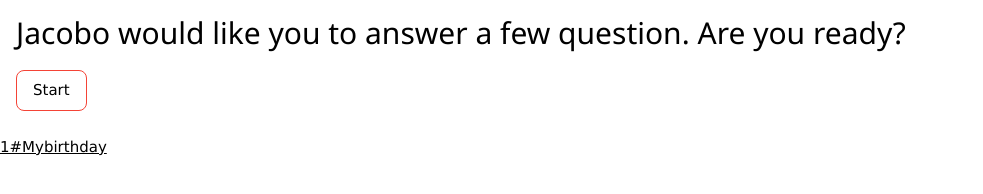
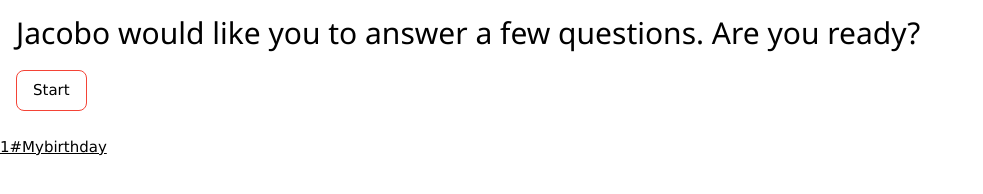
Before and after one commit to jxah/birthday-page, a plain HTML site: page birthday-game.html in a window 1280 px wide. Shown: the whole page, without its empty margins (0-983 px from the left). Drawn offline with nearby package versions, Linux system fonts and the light colour scheme.

Commit message:
Update birthday-game.html

```diff
--- a/birthday-game.html
+++ b/birthday-game.html
@@ -14,7 +14,7 @@
 
         <div class="w3-container">
         <!-- Write the questions inside the h2 tag -->
-        <h2 id="pregunta">Jacobo would like you to answer a few question. Are you ready?</h2>
+        <h2 id="pregunta">Jacobo would like you to answer a few questions. Are you ready?</h2>
         <p></p>
         <p>
           <button id="opA" class="w3-btn w3-white w3-border w3-border-red w3-round-large" onclick="daAlert(checkResult('opA'))"> Start </button>
```
